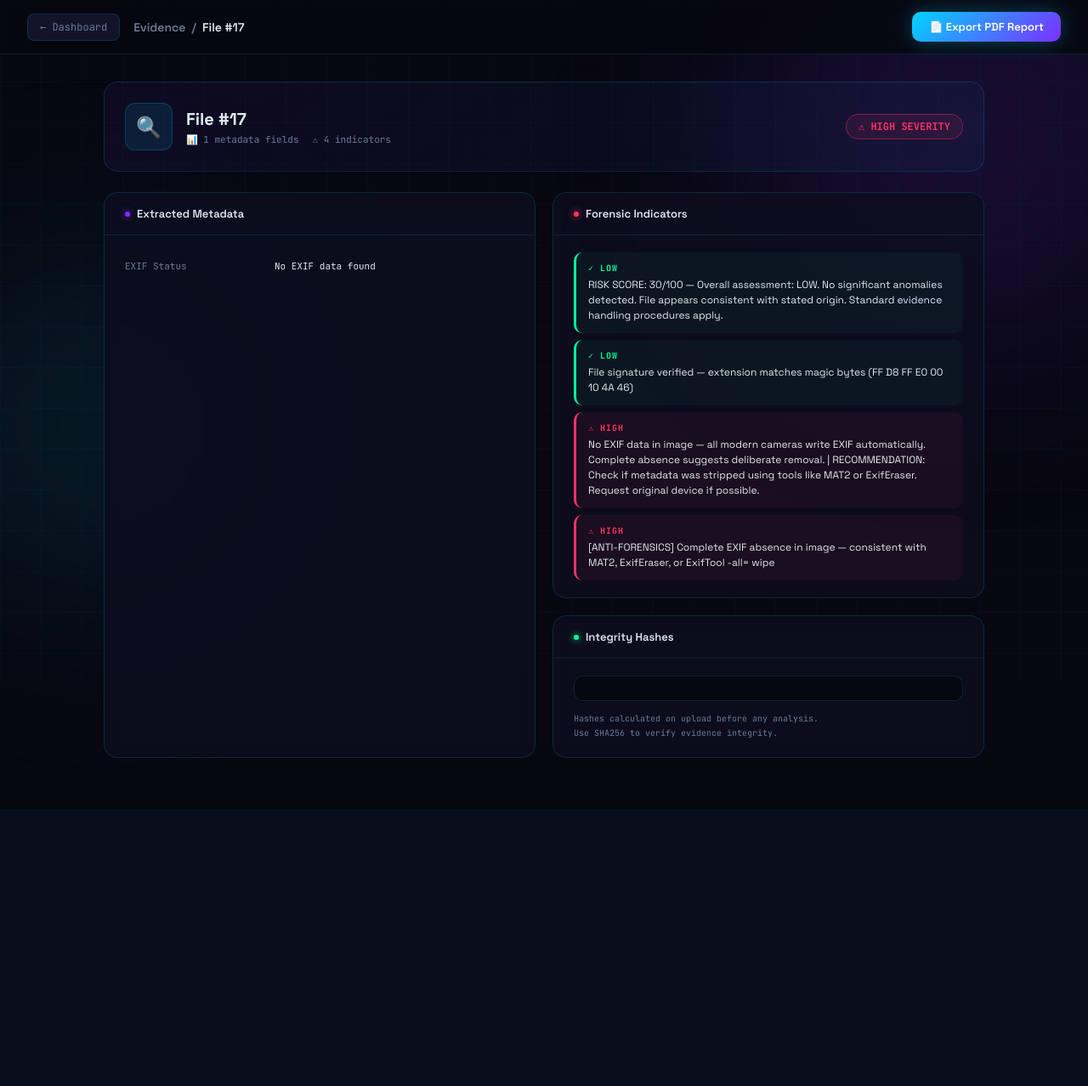
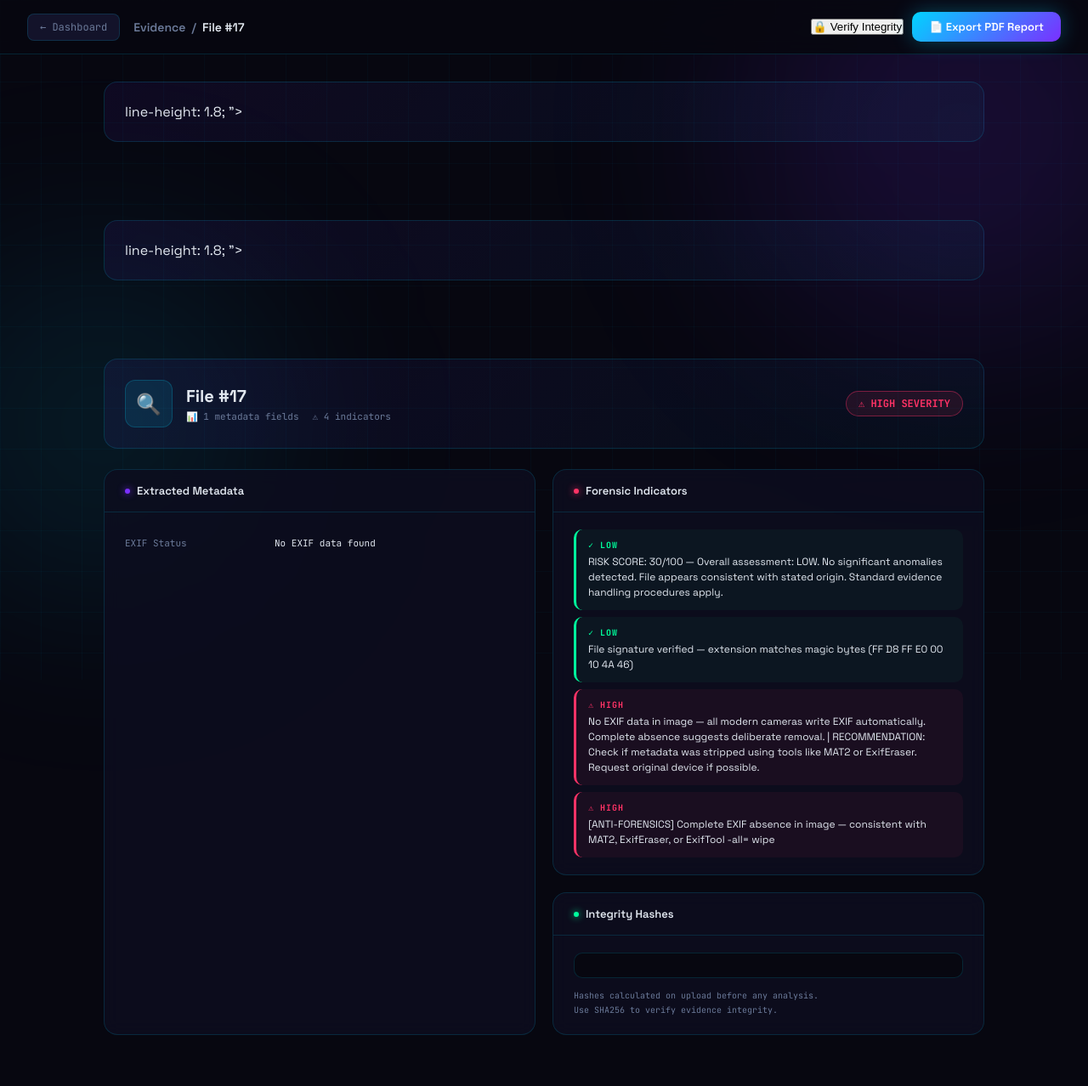
Before and after one commit to Snakeuuu/MetaSleuth, a Flask app: page /file/17 in a window 1280 px wide. Shown: the whole page at 85% size. Before the commit the page ends 892 px from the top, so only its background shows below. Run offline with Flask 3, Linux system fonts and the light colour scheme; data comes from the database, SQL or seed files in the repository; both versions use the stored data as it was after the commit.

Commit message:
hash integrity

```diff
--- a/app.py
+++ b/app.py
@@ -465,6 +465,59 @@
         'shared_gps':     [dict(r) for r in corr['shared_gps']]
     })
 
+@app.route('/verify/<int:file_id>', methods=['POST'])
+def verify_file(file_id):
+    """
+    Re-hashes the file currently in the uploads folder
+    and compares it against the hash stored at time of upload.
+
+    If they match — file is intact, chain of custody holds.
+    If they differ — file was modified after upload, serious finding.
+    """
+    conn   = get_connection()
+    cursor = conn.cursor()
+    cursor.execute('SELECT * FROM files WHERE id = ?', (file_id,))
+    file_row = cursor.fetchone()
+    conn.close()
+
+    if not file_row:
+        return jsonify({'error': 'File not found in database'}), 404
+
+    filename = file_row['filename']
+    filepath = os.path.join(UPLOAD_FOLDER, filename)
+
+    if not os.path.exists(filepath):
+        return jsonify({
+            'verified':  False,
+            'error':     'Physical file not found in uploads folder. '
+                         'It may have been moved or deleted outside MetaSleuth.'
+        }), 404
+
+    # Recalculate hashes right now
+    current_hashes = calculate_hashes(filepath)
+
+    # Compare against what was stored on upload
+    original_sha256 = file_row['sha256']
+    current_sha256  = current_hashes['sha256']
+
+    match = original_sha256 == current_sha256
+
+    log_action(
+        'VERIFY',
+        f'Integrity check for {filename} — '
+        f'{"PASSED" if match else "FAILED — hash mismatch detected"}',
+        ANALYST_NAME,
+        TOOL_VERSION
+    )
+
+    return jsonify({
+        'verified':       match,
+        'filename':       filename,
+        'original_sha256': original_sha256,
+        'current_sha256':  current_sha256,
+        'original_md5':    file_row['md5'],
+        'current_md5':     current_hashes['md5'],
+    })
 
 # ---------------------------------------------------------------
 # STARTUP
--- a/templates/file_detail.html
+++ b/templates/file_detail.html
@@ -276,6 +276,15 @@
             color: var(--text);
             word-break: break-all;
         }
+        .verify-box {
+            display: none;
+            margin: 16px 0;
+            padding: 16px 20px;
+            border-radius: 10px;
+            font-family: var(--mono);
+            font-size: 12px;
+            line-height: 1.8;
+        }
 
         /* ── INDICATOR ITEMS ── */
         .ind-list {
@@ -404,10 +413,38 @@
             </div>
         </div>
         <div class="topbar-right">
+            <button
+                class="btn-outline"
+                onclick="verifyIntegrity({{ file_id }})"
+                id="verify-btn"
+            >
+                &#128274; Verify Integrity
+            </button>
             <a class="btn-primary" href="/report/{{ file_id }}">
-                📄 Export PDF Report
+                &#128196; Export PDF Report
             </a>
         </div>
+        <div id="verify-result" style="display:none;margin:16px 32px 0;padding:16px 20px;border-radius:10px;font-family:var(--mono);font-size:12px;line-height:1.8;"></div>
+    </div>
+
+    <!-- ── PAGE ── -->
+    <div class="page">
+
+        <!-- File header -->
+        <div class="file-header">
+    line-height: 1.8;
+">
+</div>
+    </div>
+
+    <!-- ── PAGE ── -->
+    <div class="page">
+
+        <!-- File header -->
+        <div class="file-header">
+    line-height: 1.8;
+">
+</div>
     </div>
 
     <!-- ── PAGE ── -->
@@ -546,6 +583,64 @@
         </div><!-- /two-col -->
 
     </div><!-- /page -->
+    <script>
+        async function verifyIntegrity(fileId) {
+            const btn    = document.getElementById('verify-btn');
+            const result = document.getElementById('verify-result');
+
+            btn.textContent = 'Verifying...';
+            btn.disabled    = true;
+
+            try {
+                const response = await fetch('/verify/' + fileId, {
+                    method: 'POST'
+                });
+
+                const data = await response.json();
+                btn.textContent = '&#128274; Verify Integrity';
+                btn.disabled    = false;
+
+                if (data.error && !data.verified) {
+                    result.style.display      = 'block';
+                    result.style.background   = 'rgba(255,51,102,0.08)';
+                    result.style.border       = '1px solid rgba(255,51,102,0.3)';
+                    result.style.color        = 'var(--alert)';
+                    result.innerHTML          = '&#9888; ' + data.error;
+                    return;
+                }
+
+                if (data.verified) {
+                    result.style.display    = 'block';
+                    result.style.background = 'rgba(0,255,157,0.06)';
+                    result.style.border     = '1px solid rgba(0,255,157,0.25)';
+                    result.style.color      = 'var(--ok)';
+                    result.innerHTML =
+                        '&#10003; INTEGRITY VERIFIED — File has not been modified since upload.<br><br>' +
+                        'Original SHA256:&nbsp;&nbsp;' + data.original_sha256 + '<br>' +
+                        'Current SHA256:&nbsp;&nbsp;&nbsp;' + data.current_sha256 + '<br><br>' +
+                        'Both values match. Chain of custody is intact.';
+                } else {
+                    result.style.display    = 'block';
+                    result.style.background = 'rgba(255,51,102,0.08)';
+                    result.style.border     = '1px solid rgba(255,51,102,0.3)';
+                    result.style.color      = 'var(--alert)';
+                    result.innerHTML =
+                        '&#9888; INTEGRITY FAILURE — File has been modified since upload.<br><br>' +
+                        'Original SHA256:&nbsp;&nbsp;' + data.original_sha256 + '<br>' +
+                        'Current SHA256:&nbsp;&nbsp;&nbsp;' + data.current_sha256 + '<br><br>' +
+                        'These values do not match. The file has changed. ' +
+                        'Do not use as evidence without further investigation.';
+                }
+
+            } catch (err) {
+                btn.textContent = '&#128274; Verify Integrity';
+                btn.disabled    = false;
+                result.style.display  = 'block';
+                result.style.color    = 'var(--alert)';
+                result.innerHTML      = 'Connection error — could not reach server.';
+            }
+        }
+        </script>
 
 </body>
 </html>
```
Also changed, not shown: templates/dashboard.html (+25 -21 lines), database/metasleuth.db, uploads/20260702_155839.jpg.jpeg (added), uploads/wallpaper.jpg (deleted), 6 other files.
